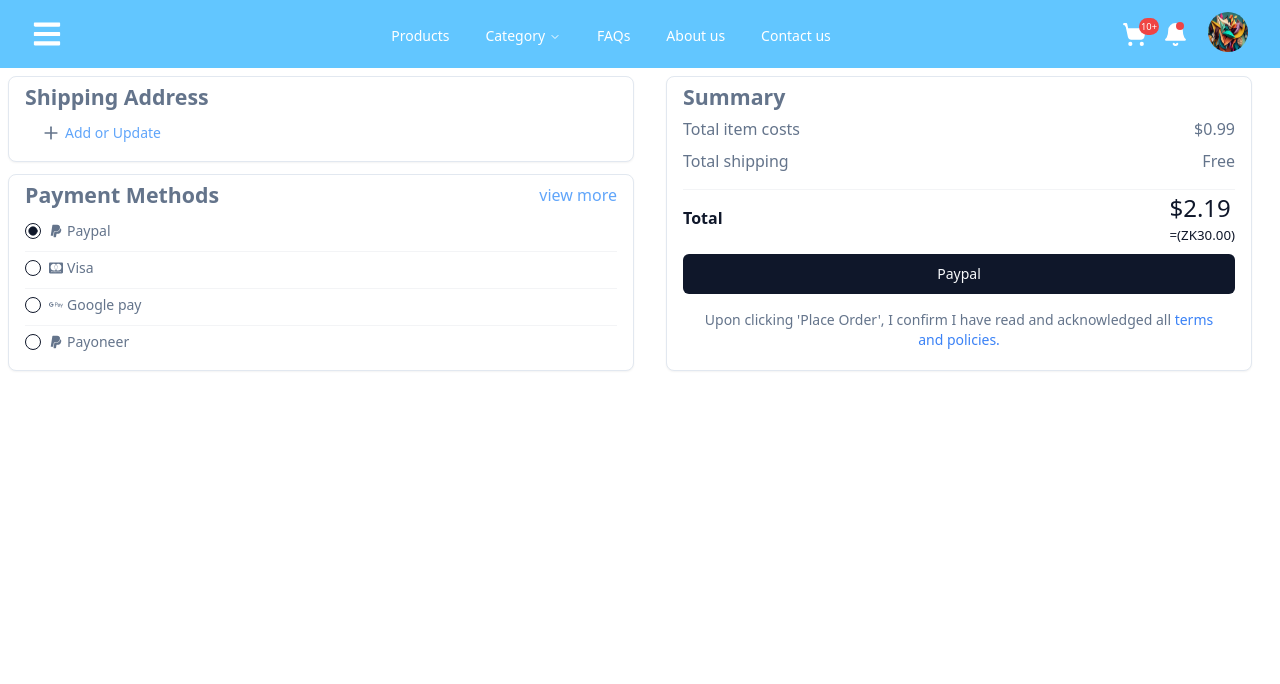
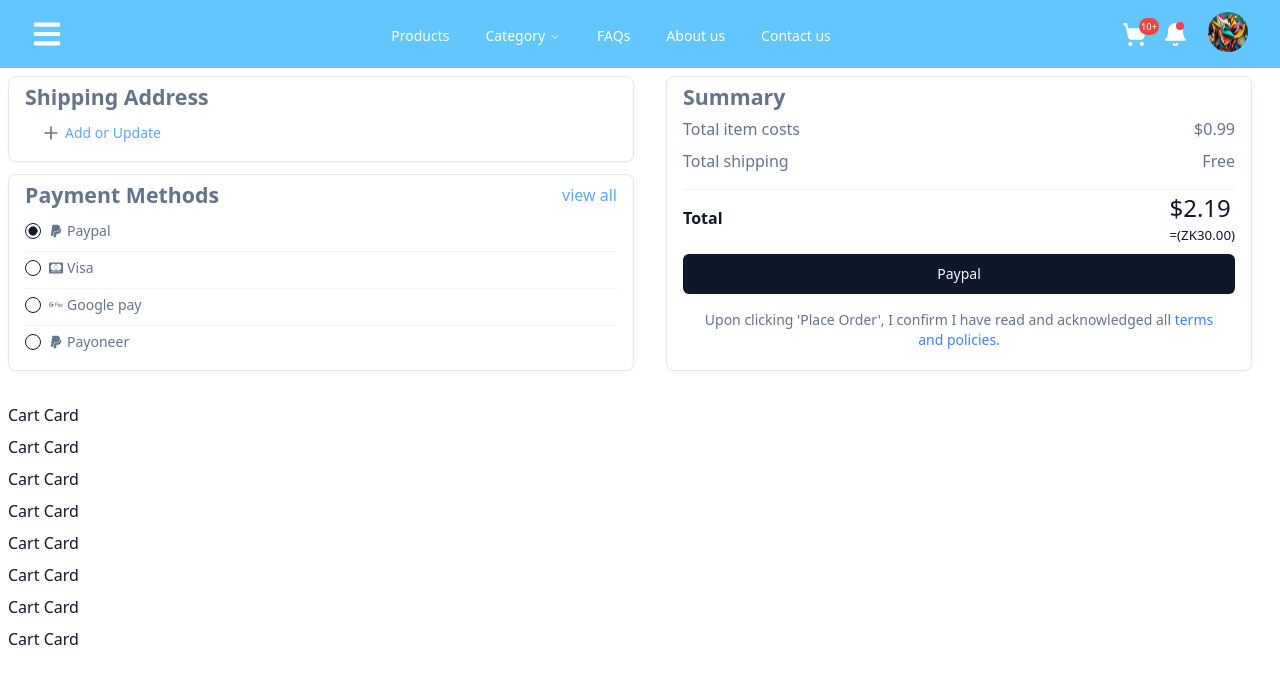
Before and after one commit to chriford-siame/ProdZM, a React (Create React App) app: page /product/cart in a window 1280 px wide. Shown: the top 684 px of the page. Built offline with nearby package versions, Linux system fonts and the light colour scheme.

Commit message:
Modify the cart page

```diff
--- a/src/components/Product/Cart/Cart.tsx
+++ b/src/components/Product/Cart/Cart.tsx
@@ -6,11 +6,12 @@
 import { RadioGroup, RadioGroupItem } from '../../ui/radio-group'
 import { Label } from '../../ui/label'
 import { FaCcMastercard, FaGooglePay, FaPaypal } from 'react-icons/fa'
+import ProductCartCard from './Card'
 
 export default function ProductCart() {
   return (
     <React.Fragment>
-      <div className=''>
+      <div className='grid'>
         <div className="p-2 px-2 grid grid-cols-1 sm:grid-cols-2 lg:grid-cols-2 md:grid-cols-2  gap-3">
           <div className='grid grid-cols-1 gap-3'>
             <Card className='p-1 px-4 w-full'>
@@ -25,7 +26,7 @@
             <Card className='p-1 px-4 w-full'>
               <div className="flex justify-between items-center pb-3">
                 <p className='text-muted-foreground font-bold text-[16pt]'>Payment Methods</p>
-                <a href="#modal" className=' text-blue-400'>view more</a>
+                <a href="#modal" className=' text-blue-400 ml-2'>view all</a>
               </div>
               <div className='text-muted-foreground pb-3'>
                 <RadioGroup defaultValue="paypal">
@@ -82,7 +83,19 @@
             </Card>
           </div>
         </div>
+        <div className='p-2 px-2 pr-7 h-screen'>
+          <div className='grid grid-cols-1 md:grid-cols-1 gap-2 lg:grid-cols-1 py-4 pr-2-contain '>
+            <ProductCartCard />
+            <ProductCartCard />
+            <ProductCartCard />
+            <ProductCartCard />
+            <ProductCartCard />
+            <ProductCartCard />
+            <ProductCartCard />
+            <ProductCartCard />
+          </div>
+        </div>
       </div>
-    </React.Fragment>
+    </React.Fragment >
   )
 }
```
